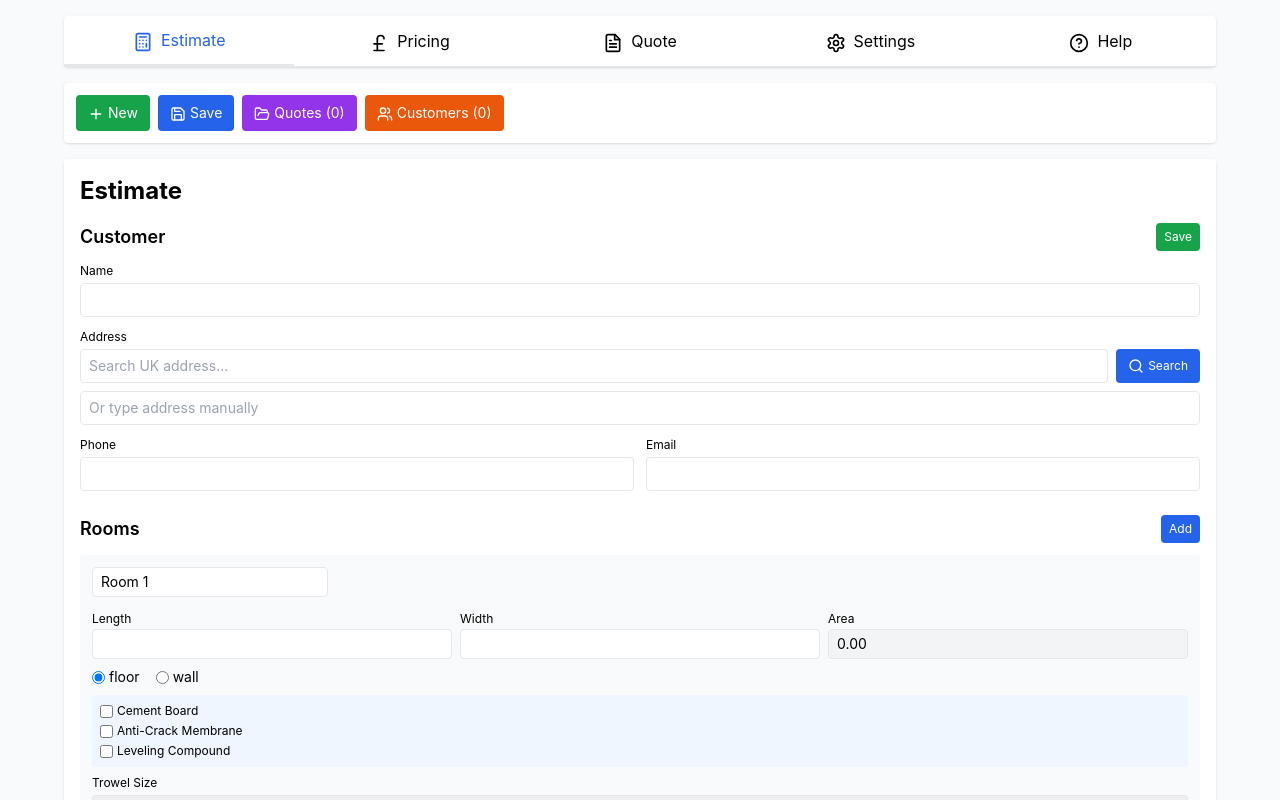
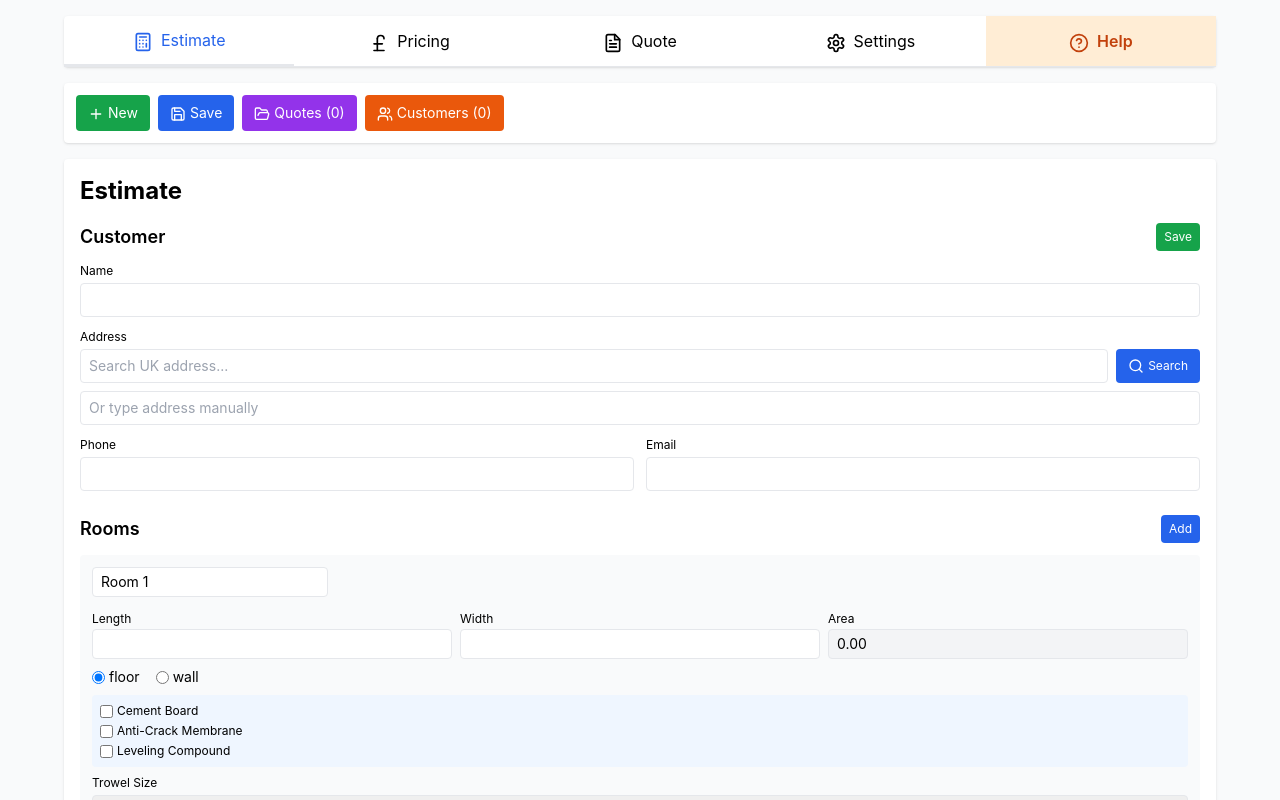
Before and after one commit to kevinwoodley-hash/tiling-estimator, a React (Create React App) app: page / in a window 1280 px wide. Shown: the top 800 px of the page. Built offline with nearby package versions, Linux system fonts and the light colour scheme; the HTML template or start-up script is replaced by a standard one.

Commit message:
Update App.jsx

```diff
--- a/src/App.jsx
+++ b/src/App.jsx
@@ -153,12 +153,16 @@ export default function TilingEstimator() {
         )}
         <div className="bg-white rounded shadow mb-4">
           <div className="flex border-b overflow-x-auto">
-            {[['estimate', Calculator], ['pricing', PoundSterling], ['quote', FileText], ['settings', Settings], ['help', HelpCircle]].map(([p, Icon]) => (
+            {[['estimate', Calculator], ['pricing', PoundSterling], ['quote', FileText], ['settings', Settings]].map(([p, Icon]) => (
               <button key={p} onClick={() => setPage(p)} className={`flex-1 min-w-[80px] px-2 sm:px-4 py-3 ${page === p ? `${theme.text} border-b-2 ${theme.primary.replace('bg-', 'border-')}` : ''}`}>
                 <Icon className="w-4 h-4 sm:w-5 sm:h-5 inline mr-1 sm:mr-2" />
                 <span className="text-xs sm:text-base">{p.charAt(0).toUpperCase() + p.slice(1)}</span>
               </button>
             ))}
+            <button onClick={() => setPage('help')} className={`flex-1 min-w-[80px] px-2 sm:px-4 py-3 ${page === 'help' ? 'bg-orange-500 text-white border-b-2 border-orange-600' : 'bg-orange-100 text-orange-700 hover:bg-orange-200'}`}>
+              <HelpCircle className="w-4 h-4 sm:w-5 sm:h-5 inline mr-1 sm:mr-2" />
+              <span className="text-xs sm:text-base font-semibold">Help</span>
+            </button>
           </div>
         </div>
 
```
